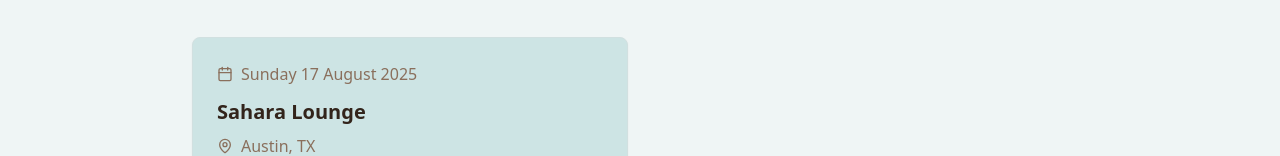
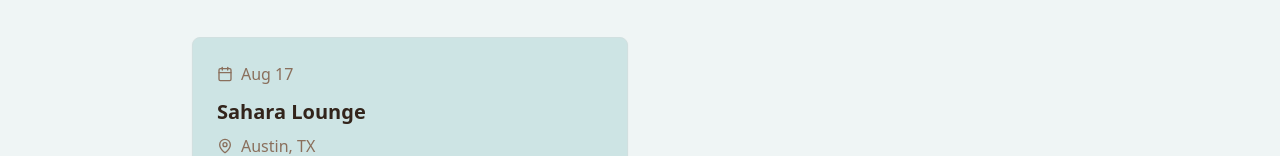
Before and after one commit to southbanksounds/southbank-soundwaves, a React (Vite) app: page /shows in a window 1280 px wide. Shown: the part 995-1151 px from the top of the page. Built offline with nearby package versions, Linux system fonts and the light colour scheme.

Commit message:
Fix date in recent performance tile
Corrected the date in the recent performance tile to August 17.

```diff
--- a/src/pages/Shows.tsx
+++ b/src/pages/Shows.tsx
@@ -15,10 +15,8 @@ const Shows = () => {
 
   const formatDate = (dateString: string) => {
     const date = new Date(dateString);
-    return date.toLocaleDateString('en-GB', {
-      weekday: 'long',
-      year: 'numeric',
-      month: 'long',
+    return date.toLocaleDateString('en-US', {
+      month: 'short',
       day: 'numeric'
     });
   };
```
